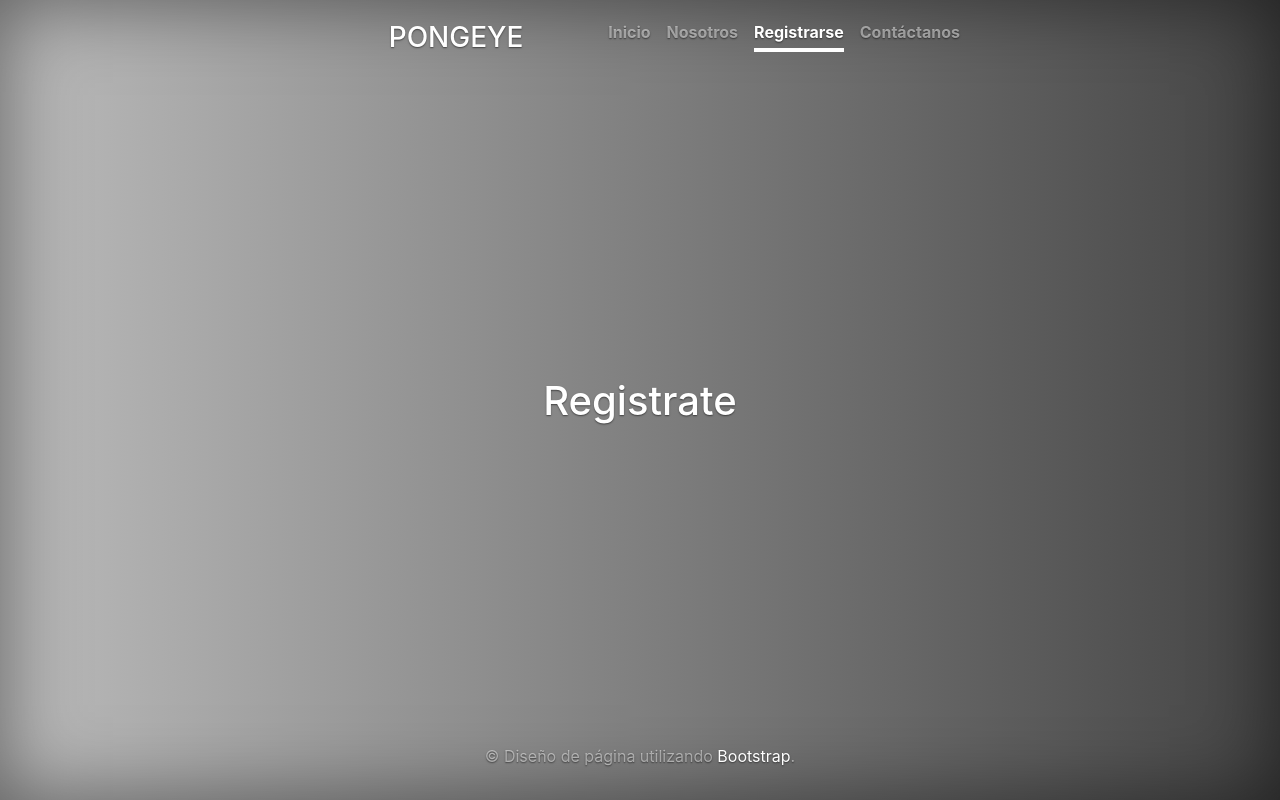
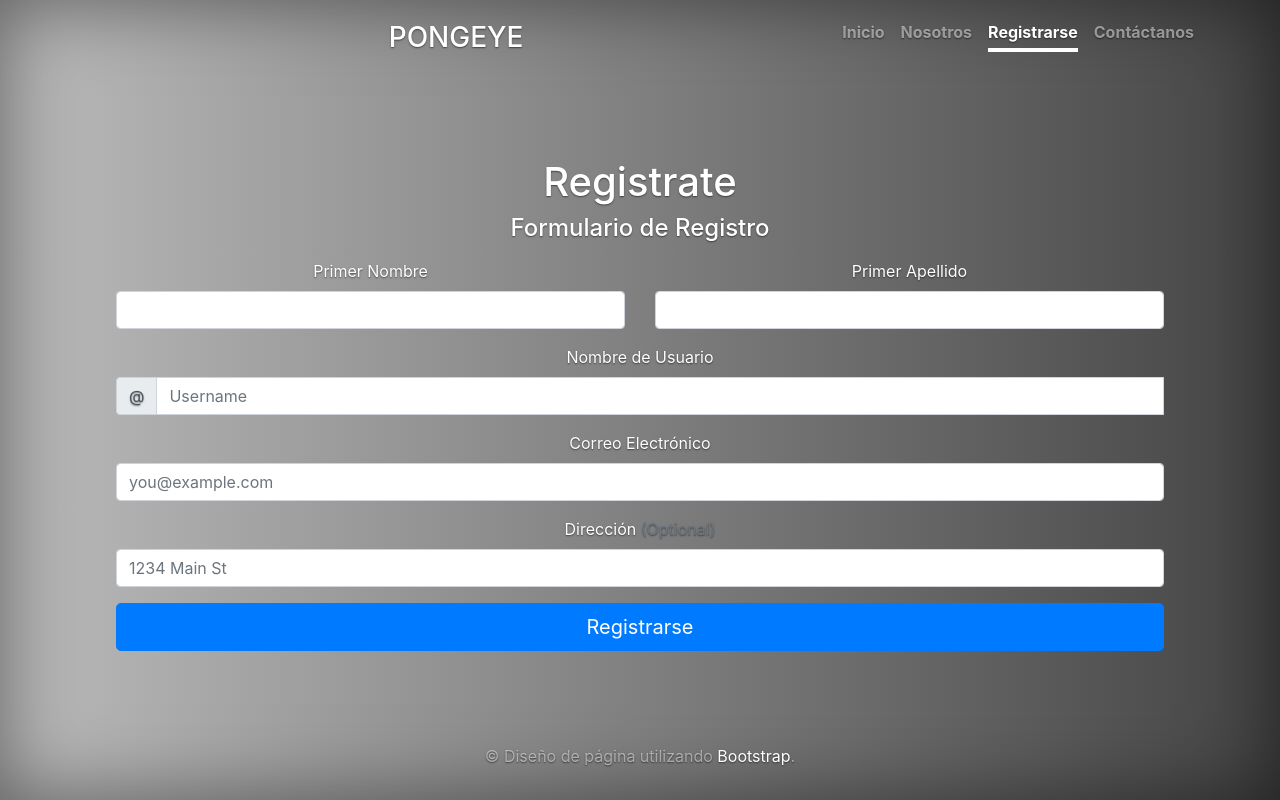
Before and after one commit to Tom0497/PongEyeFront, a plain HTML site: page register.html in a window 1280 px wide. Drawn offline with nearby package versions, Linux system fonts and the light colour scheme.

Commit message:
first draft of register form

```diff
--- a/assets/css/cover.css
+++ b/assets/css/cover.css
@@ -25,7 +25,7 @@ a:hover {
 
 html,
 body {
-  height: 100%;
+  height: 100vh;
   background: linear-gradient(to right, #bbb,#444);
   /*
   Putting PongEye logo as background-image
--- a/register.html
+++ b/register.html
@@ -19,7 +19,7 @@
 </head>
 
 <body class="text-center">
-<div class="cover-container d-flex w-100 h-100 p-3 mx-auto flex-column">
+<div class="container d-flex w-100 h-100 p-3 mx-auto flex-column">
     <header class="masthead mb-auto">
         <div class="inner">
             <a class="navbar-brand" href="index.html">
@@ -34,9 +34,62 @@
         </div>
     </header>
 
-    <main role="main" class="inner cover">
+    <div role="main" class="container">
         <h1 class="cover-heading">Registrate</h1>
-    </main>
+        <div class="col-sm">
+            <h4 class="mb-3">Formulario de Registro</h4>
+            <form class="needs-validation" novalidate>
+                <div class="row">
+                    <div class="col-md-6 mb-3">
+                        <label for="firstName">Primer Nombre</label>
+                        <input type="text" class="form-control" id="firstName" placeholder="" value="" required>
+                        <div class="invalid-feedback">
+                            Primer nombre válido es requerido.
+                        </div>
+                    </div>
+                    <div class="col-md-6 mb-3">
+                        <label for="lastName">Primer Apellido</label>
+                        <input type="text" class="form-control" id="lastName" placeholder="" value="" required>
+                        <div class="invalid-feedback">
+                            Primer apellido válido es requerido.
+                        </div>
+                    </div>
+                </div>
+
+                <div class="mb-3">
+                    <label for="username">Nombre de Usuario</label>
+                    <div class="input-group">
+                        <div class="input-group-prepend">
+                            <span class="input-group-text">@</span>
+                        </div>
+                        <input type="text" class="form-control" id="username" placeholder="Username" required>
+                        <div class="invalid-feedback" style="width: 100%;">
+                            Tu nombre de usuario es requerido.
+                        </div>
+                    </div>
+                </div>
+
+                <div class="mb-3">
+                    <label for="email">Correo Electrónico </label>
+                    <input type="email" class="form-control" id="email" placeholder="you@example.com" required>
+                    <div class="invalid-feedback">
+                        Por favor, ingresa una dirección de correo electrónico válida.
+                    </div>
+                </div>
+
+                <div class="mb-3">
+                    <label for="address">Dirección <span class="text-muted">(Optional)</span></label>
+                    <input type="text" class="form-control" id="address" placeholder="1234 Main St">
+                    <div class="invalid-feedback">
+                        Por favor, ingrese una dirección válida.
+                    </div>
+                </div>
+
+                <button class="btn btn-primary btn-lg btn-block" type="submit">Registrarse</button>
+            </form>
+        </div>
+
+    </div>
 
     <footer class="mastfoot mt-auto">
         <div class="inner">
```
